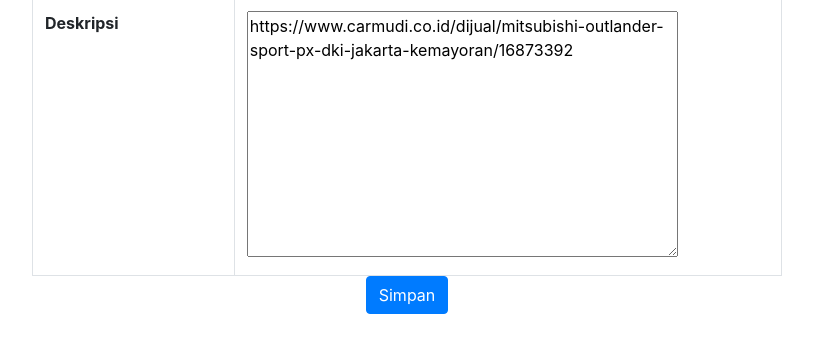
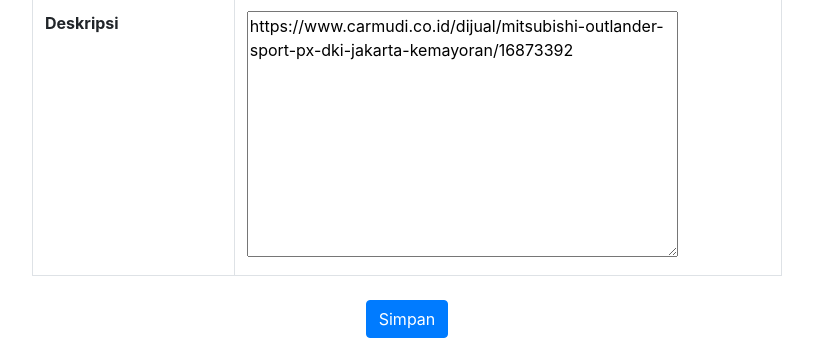
Before and after one commit to xarksy/carShowroom, a Django app: page /update/4/ in a window 1280 px wide. Shown: the part 644-998 px from the top of the page, without its empty margins (233-1046 px from the left). Before the commit the page ends 958 px from the top, so only its background shows below. Run offline with Django 5.2, Linux system fonts and the light colour scheme; data comes from the database, SQL or seed files in the repository; some libraries are stand-ins or nearby versions.

Commit message:
set margin top button

```diff
--- a/showroomCar/cars/templates/cars/car_form.html
+++ b/showroomCar/cars/templates/cars/car_form.html
@@ -53,7 +53,7 @@
             </tbody>
             </table>
             <div class="mb-3 text-center">
-            <button type="submit" class="btn btn-primary">Simpan</button>
+            <button type="submit" class="btn btn-primary mt-4">Simpan</button>
             {% if car.id %}
             <a href="{% url 'detail_car' car.id %}" class="btn btn-success">Kembali</a>
             {% endif %}
```
